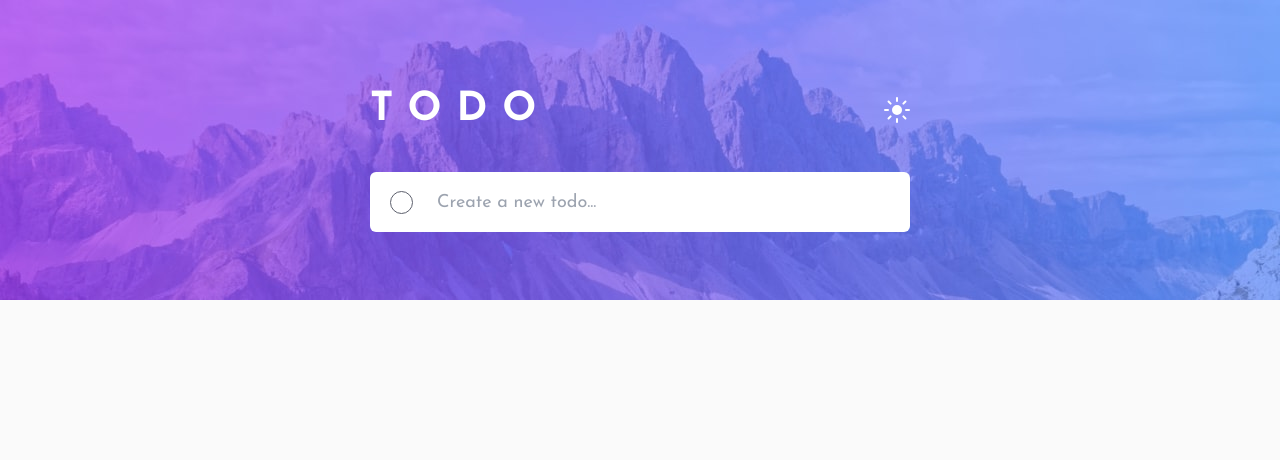
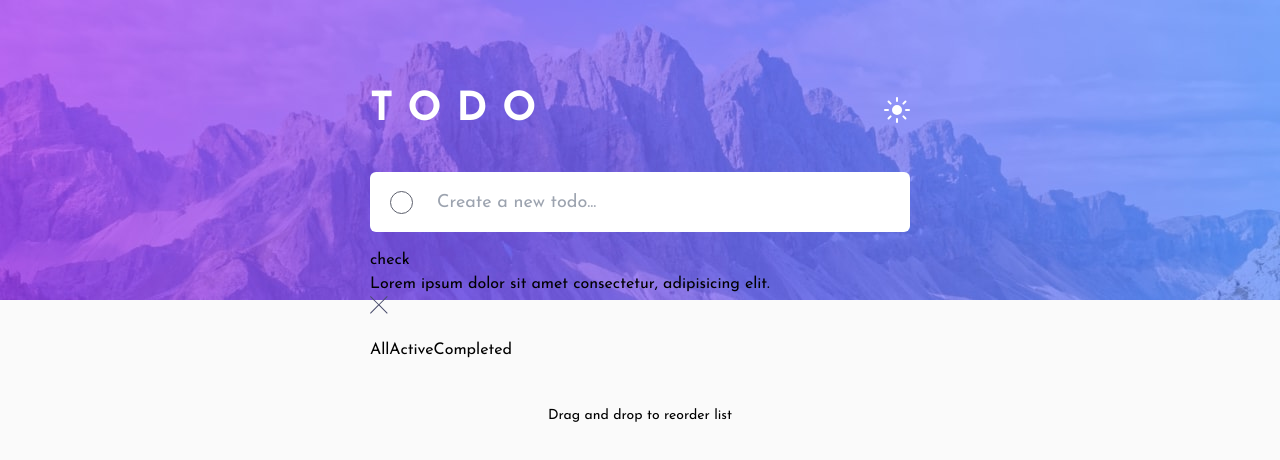
Before and after one commit to vinicius-pereira-souza/FrontendMentor-TodoApp, a Next.js app: page / in a window 1280 px wide. Shown: the top 460 px of the page. Built offline with nearby package versions, Linux system fonts and the light colour scheme.

Commit message:
feat: alteração do tema implementado

```diff
--- a/app/layout.tsx
+++ b/app/layout.tsx
@@ -1,6 +1,7 @@
 import type { Metadata } from "next";
 import { josefinSans } from "./ui/fonts";
 import "./globals.css";
+import Providers from "./lib/provider";
 
 export const metadata: Metadata = {
   title: "Frontend Mentor | Todo app",
@@ -14,7 +15,9 @@ export default function RootLayout({
 }>) {
   return (
     <html lang="en">
-      <body className={`${josefinSans.className} antialiased`}>{children}</body>
+      <body className={`${josefinSans.className} antialiased`}>
+        <Providers>{children}</Providers>
+      </body>
     </html>
   );
 }
--- /dev/null
+++ b/app/lib/context.tsx
@@ -0,0 +1,46 @@
+"use client";
+import { useState, useEffect, createContext, use } from "react";
+
+type ContextType = {
+  theme: "light" | "dark";
+  changeToggleThemeValue: () => void;
+};
+
+export const ThemeContext = createContext<ContextType>({
+  theme: "light",
+  changeToggleThemeValue: () => {},
+});
+
+export function ThemeContextProvider({
+  children,
+}: {
+  children: React.ReactNode;
+}) {
+  const [theme, setTheme] = useState<"light" | "dark">("light");
+
+  useEffect(() => {
+    const storedTheme = localStorage.getItem("theme");
+    if (storedTheme === "light" || storedTheme === "dark") {
+      setTheme(storedTheme);
+    } else {
+      localStorage.setItem("theme", "light");
+      setTheme("light");
+    }
+  }, []);
+
+  const changeToggleThemeValue = (): void => {
+    setTheme((previousState) => (previousState == "light" ? "dark" : "light"));
+
+    localStorage.setItem("theme", theme);
+  };
+
+  return (
+    <ThemeContext.Provider value={{ theme, changeToggleThemeValue }}>
+      {children}
+    </ThemeContext.Provider>
+  );
+}
+
+export function useTheme() {
+  return use(ThemeContext);
+}
--- /dev/null
+++ b/app/lib/provider.tsx
@@ -0,0 +1,6 @@
+"use client";
+import { ThemeContextProvider } from "./context";
+
+export default function Providers({ children }: { children: React.ReactNode }) {
+  return <ThemeContextProvider>{children}</ThemeContextProvider>;
+}
--- a/app/page.tsx
+++ b/app/page.tsx
@@ -1,6 +1,7 @@
-// import BgImage from "./ui/bg-image";
+import Form from "./ui/form";
+import Header from "./ui/header";
 
-import Header from "./ui/header";
+import Image from "next/image";
 
 export default function Home() {
   return (
@@ -11,21 +12,31 @@ export default function Home() {
       <div className="w-full h-[200px] lg:h-[300px] bg-mobile-light dark:bg-mobile-dark lg:bg-desktop-light dark:lg:bg-desktop-dark bg-no-repeat bg-center bg-cover absolute top-0 left-0" />
       <main className="flex-1 max-w-[540px] relative">
         <Header />
-        <form action="">
-          <div className="min-h-[60px] rounded-md flex items-center gap-x-6 py-[18px] px-5 bg-white dark:bg-dark-blue-darker">
-            <label
-              className="block w-[23px] h-[23px] rounded-full border border-dark-blue-medium"
-              htmlFor="description"
-            ></label>
-            <input
-              type="text"
-              name="description"
-              id="description"
-              placeholder="Create a new todo..."
-              className="outline-none bg-transparent text-dark-blue-light text-lg leading-none"
-            />
+        <Form />
+        <div>
+          <ul className="dark:bg-dark-blue-darker rounded-md my-4">
+            <li>
+              <div>check</div>
+              <p>Lorem ipsum dolor sit amet consectetur, adipisicing elit.</p>
+              <button>
+                <Image
+                  src={"/images/icon-cross.svg"}
+                  alt="icon delected"
+                  width={18}
+                  height={18}
+                />
+              </button>
+            </li>
+          </ul>
+          <div className="dark:bg-dark-blue-darker rounded-md">
+            <button>All</button>
+            <button>Active</button>
+            <button>Completed</button>
           </div>
-        </form>
+        </div>
+        <footer className="text-center mt-11 text-sm">
+          <p>Drag and drop to reorder list</p>
+        </footer>
       </main>
     </div>
   );
--- /dev/null
+++ b/app/ui/form.tsx
@@ -0,0 +1,19 @@
+export default function Form() {
+  return (
+    <form action="">
+      <div className="min-h-[60px] rounded-md flex items-center gap-x-6 py-[18px] px-5 bg-white dark:bg-dark-blue-darker">
+        <label
+          className="block w-[23px] h-[23px] rounded-full border border-dark-blue-medium"
+          htmlFor="description"
+        ></label>
+        <input
+          type="text"
+          name="description"
+          id="description"
+          placeholder="Create a new todo..."
+          className="outline-none bg-transparent text-dark-blue-light text-lg leading-none"
+        />
+      </div>
+    </form>
+  );
+}
--- a/app/ui/header.tsx
+++ b/app/ui/header.tsx
@@ -1,18 +1,33 @@
+"use client";
 import Image from "next/image";
+import { useTheme } from "../lib/context";
 
 export default function Header() {
+  const { theme, changeToggleThemeValue } = useTheme();
+
   return (
     <header className="flex items-center justify-between text-white uppercase font-bold mb-8 lg:mb-8">
       <h1 className="text-[27px] lg:text-[40px] tracking-[10px] lg:tracking-[15px]">
         Todo
       </h1>
-      <button className="transition-all">
+      <button onClick={() => changeToggleThemeValue()}>
+        {theme === "light" ? (
           <Image
             src={"/images/icon-sun.svg"}
             alt="icon moon"
             height={26}
             width={26}
+            className="transition-all"
           />
+        ) : (
+          <Image
+            src={"/images/icon-moon.svg"}
+            alt="icon moon"
+            height={26}
+            width={26}
+            className="transition-all"
+          />
+        )}
       </button>
     </header>
   );
```
Lines whose indentation alone changed are shown as unchanged.
